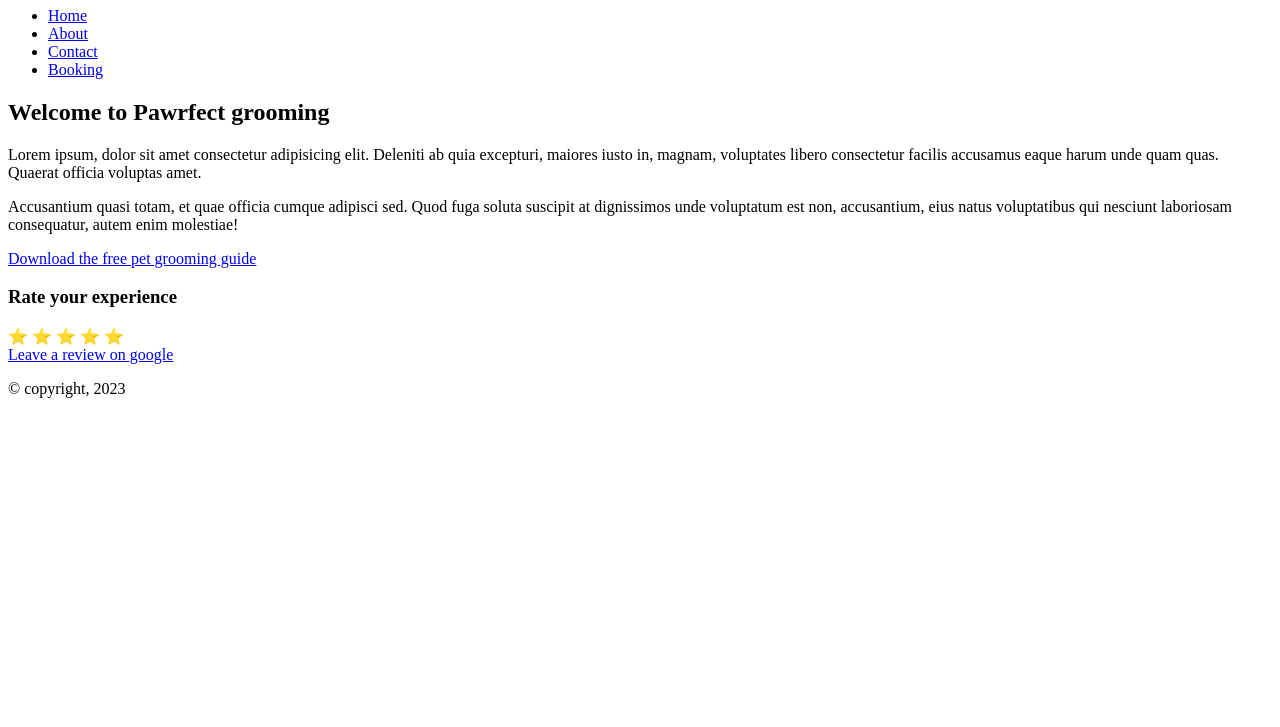
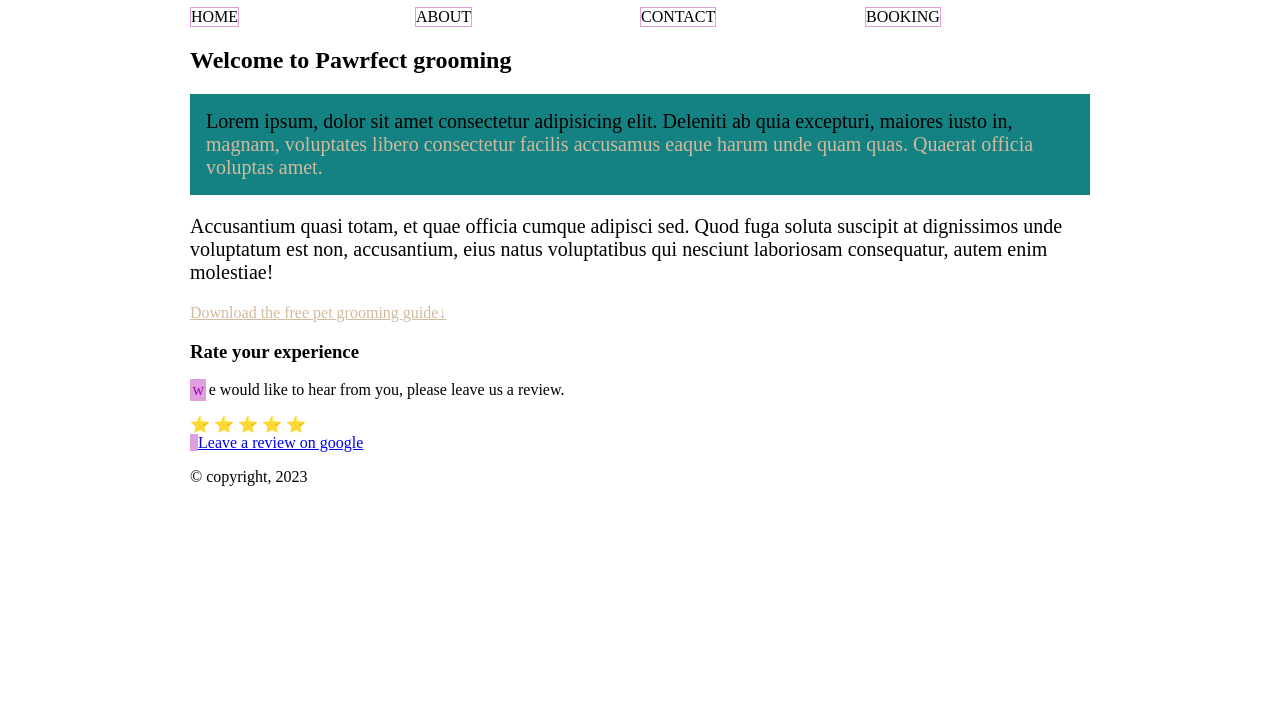
Before and after one commit to kaur1206/mtm6201-week7, a plain HTML site: page index.html in a window 1280 px wide. Shown: the part 73-800 px from the top of the page. Drawn offline with Linux system fonts and the light colour scheme.

Commit message:
create css file

```diff
--- a/css/main.css
+++ b/css/main.css
@@ -0,0 +1,100 @@
+:root{
+    --primary-color:  plum;
+    --secondary-color: rgba(5, 122, 122, 0.938);
+    --light-color: rgb(209, 186, 158);
+    --dark-color: black;
+    --large-font: 2rem;
+
+}
+.container{
+    max-width: 900px;
+    margin: 0 auto;
+}
+
+ /* space is descendnt combinator */
+nav ul{
+    list-style-type: none;
+    padding: 0;
+    margin: 0;
+    display: flex;
+}
+
+nav ul li{
+    flex: 1;
+}
+
+nav li a,
+nav li a:link,
+nav li a:visited{
+    display: inline-block;
+    text-decoration: none;
+    text-transform: uppercase;
+    color: var(--dark-color);
+    transition: .5s;
+}
+
+nav li a:hover,
+nav li a:focus{
+    text-decoration: underline;
+    transform: scale(1.25);
+}
+
+nav li a:active{
+    transform: scale(1.5) translateX(15px);
+}
+
+
+/* [] is for attribute selector */
+
+a[href="#"]{
+    border: 1px solid var(--primary-color);
+}
+
+/* ^ is for start with */
+a[href^="http"]{
+    border-left: 8px solid var(--primary-color);
+}
+
+/* > is for child elementor */
+main > p{
+    font-size: 1.25rem;
+}
+
+/* + is for adjacent combinator */
+h2 + p{
+    background-color: var(--secondary-color);
+    color: var(--light-color);
+    padding: 1rem;
+}
+
+.stars span{
+    cursor: pointer;
+    transition: opacity .3s;
+
+}
+/* ~ is for sigbling combinator */
+.stars span:hover~span{
+    opacity: .4;
+}
+
+a[href$=".pdf"]{
+    color: var(--light-color);
+}
+
+/* ::after is psuedo element */
+a[href$=".pdf"]::after{
+     content: "\2193";
+     font-weight: bold;
+     font: 1.2rem;
+}
+
+h2 + p::first-line{
+    color: var(--dark-color);
+}
+
+h3 + p::first-letter{
+    background-color:var(--primary-color);
+    color: rgb(156, 12, 188);
+    padding: .15rem;
+    margin-right: .15rem;
+}
--- a/index.html
+++ b/index.html
@@ -24,12 +24,14 @@
             <h2>Welcome to Pawrfect grooming</h2>
             <p>Lorem ipsum, dolor sit amet consectetur adipisicing elit. Deleniti ab quia excepturi, maiores iusto in, magnam, voluptates libero consectetur facilis accusamus eaque harum unde quam quas. Quaerat officia voluptas amet.</p>
 
+
             <p>Accusantium quasi totam, et quae officia cumque adipisci sed. Quod fuga soluta suscipit at dignissimos unde voluptatum est non, accusantium, eius natus voluptatibus qui nesciunt laboriosam consequatur, autem enim molestiae!</p>
             <a href="files/free-grroming-guide.pdf"
             target="_blank">Download the free pet grooming guide</a>
 
             <section class="ratings">
                 <h3>Rate your experience</h3>
+                <p>we would like to hear from you, please leave us a review.</p>
                 <div class="stars">
                     <span>⭐</span>
                     <span>⭐</span>
```
